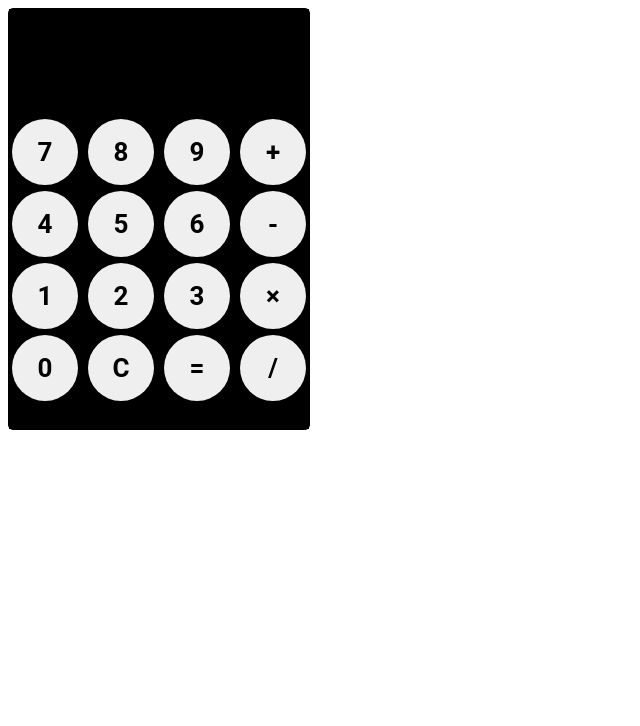
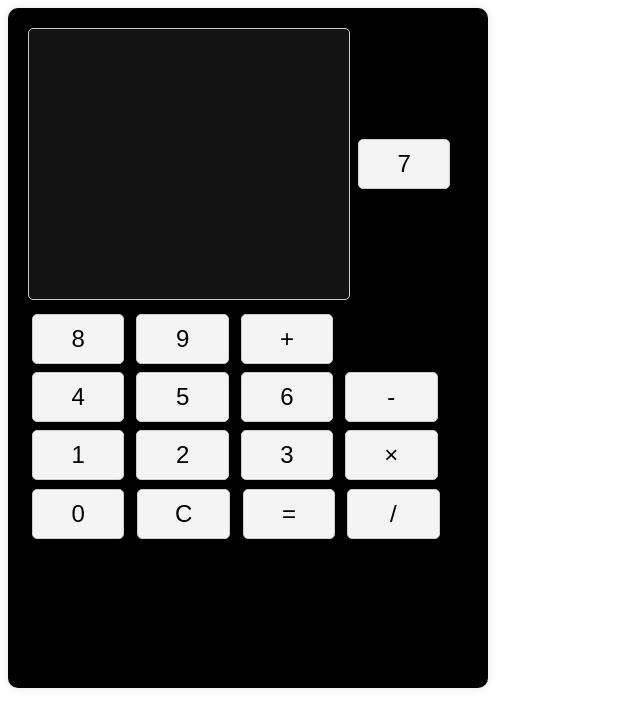
Before and after one commit to CarlosCahueque/pruebas.github.com, a plain HTML site: page calculadora.html in a window 1280 px wide. Shown: the whole page, without its empty margins (0-640 px from the left). Drawn offline with Linux system fonts and the light colour scheme.

Commit message:
calculadora.css

```diff
--- a/calculadora.css
+++ b/calculadora.css
@@ -60,42 +60,59 @@
 
 
 /*codigo de la calculadora*/
-#appBg{
-    height: 420px;
-    width: 300px;
-    border: 1px solid black;
-    border-radius: 5px;
-}
-
-#appBg form{
-    height: 100%;
-    widht: 100%;
-    background-color: rgb(0,0,0);
-
-}
-#appBg input[type=numberfield] {
-height: 25%;
-width: 98%;
-cursor: default;
-font-family: 'Roboto', sans-serif;
-background-color: rgb(0, 0, 0);
-color: white;
-text-align: right;
-font-size: 50px;
-border: 0;
-outline: none;
+  #tarea {
+  width: 360px;
+  height: 290px;
+  font-family: Arial, sans-serif;
+  background-color: #f4f4f4;
+  display: flex;
+  justify-content: center;
+  align-items: center;
+  height: 100vh;
 
 }
 
-#appBg input[type=button], input[type=reset]{
-width: 22%;
-cursor: pointer;
-font-family: 'Roboto', sans-serif;
-font-weight: bold;
-font-size: 26px;
-color: black;
-padding: 18px;
-margin: 3px;
-border: 0;
-border-radius:100%;
+#appBg {
+width: 440px;
+height: 640px;
+background-color: #000000;
+padding: 20px;
+border-radius: 10px;
+  box-shadow: 0 0 10px rgba(0, 0, 0, 0.1);
 }
+
+
+input[type="numberfield"] {
+  width: 300px;
+  height: 250px;
+  color: #11ff00;
+  background-color: #22222291;
+  padding: 10px;
+  margin-bottom: 10px;
+  font-size: 1.5em;
+  text-align: right;
+  border: 1px solid #ccc;
+  border-radius: 5px;
+}
+
+input[type="button"] {
+  width: 21%;
+  padding: 10px;
+  margin: 4px;
+  font-size: 1.5em;
+  border: 1px solid #ccc;
+  border-radius: 5px;
+  background-color: #f4f4f4;
+  cursor: pointer;
+}
+
+input[type="reset"] {
+  width: 21%;
+  padding: 10px;
+  margin: 5px;
+  font-size: 1.5em;
+  border: 1px solid #ccc;
+  border-radius: 5px;
+  background-color: #f4f4f4;
+  cursor: pointer;
+}
```
